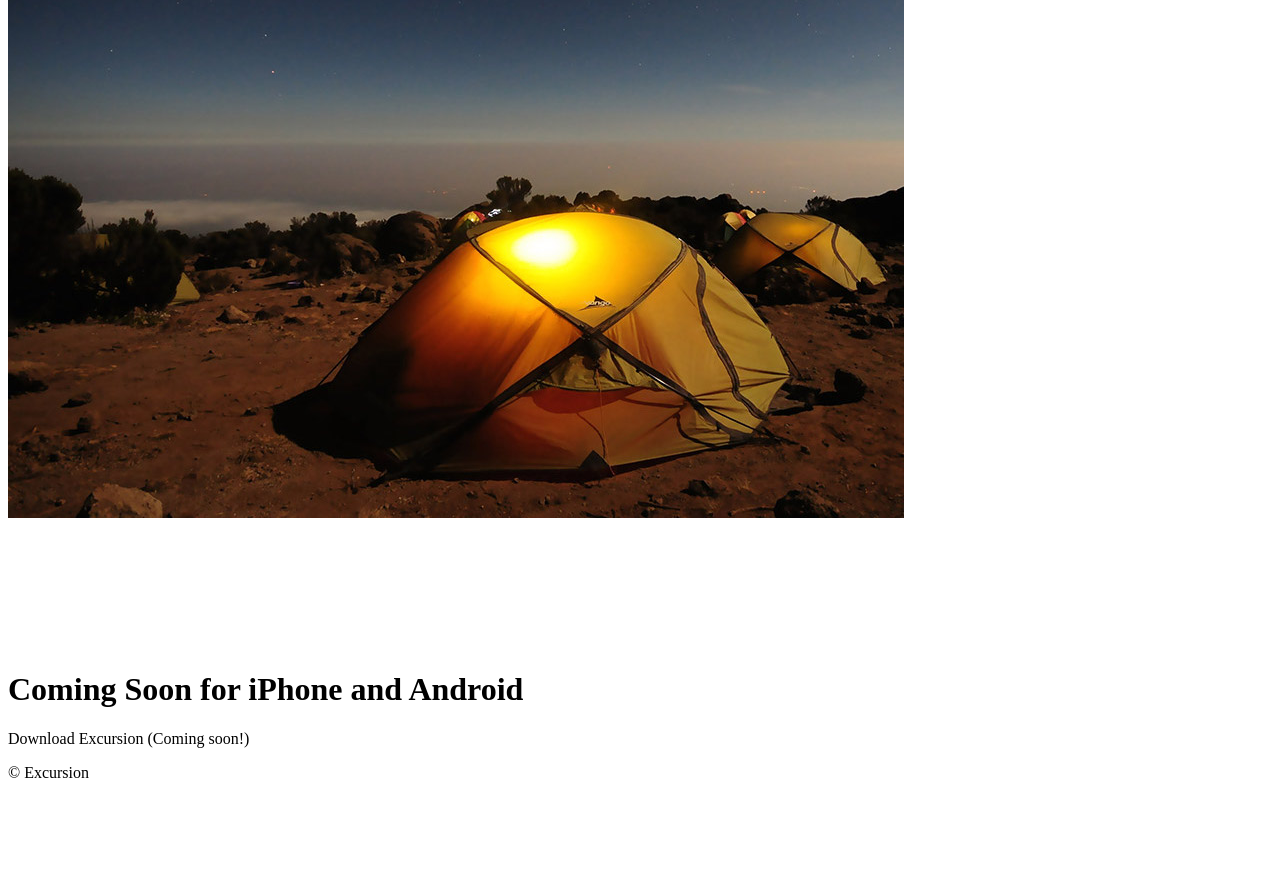
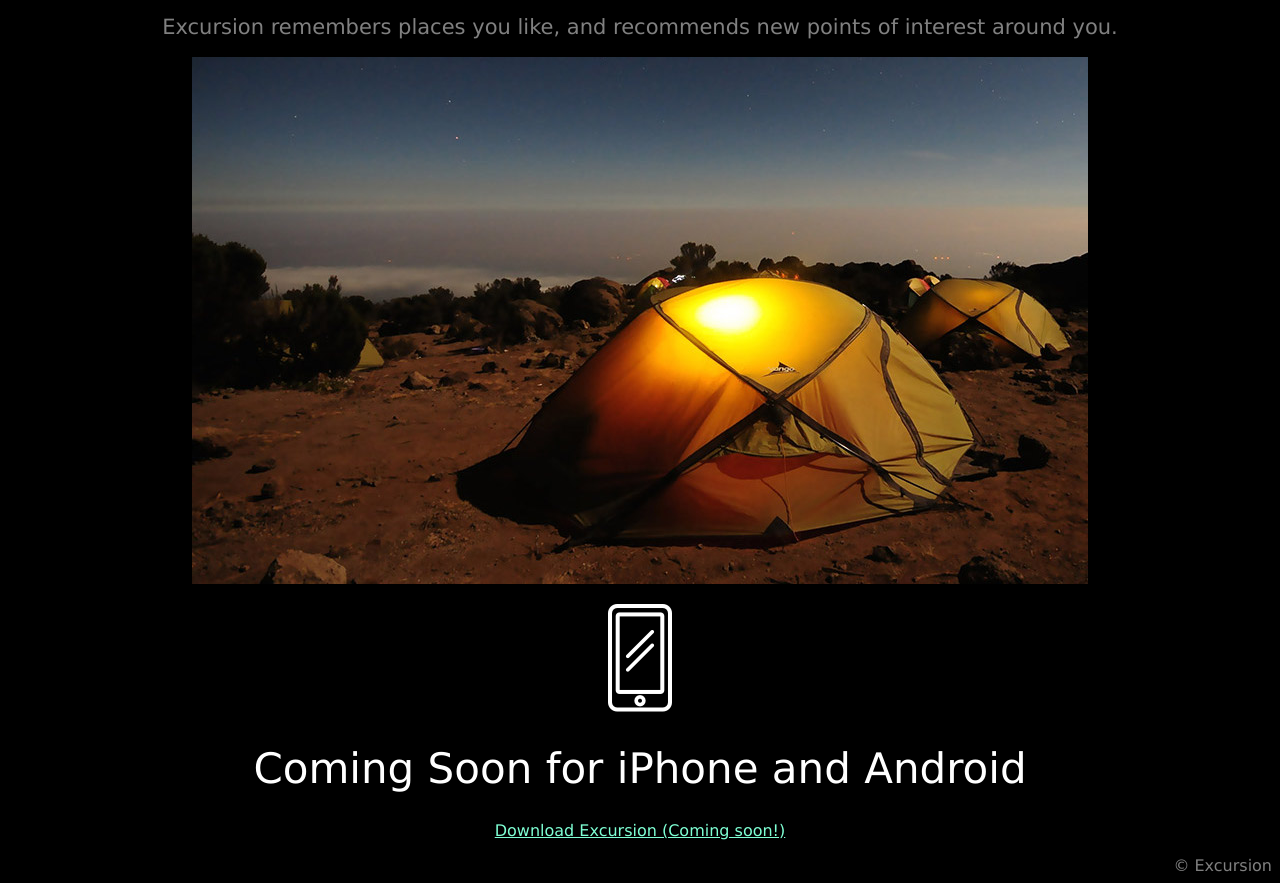
Before and after one commit to kmachain/excursion_codecademy, a plain HTML site: page index.html in a window 1280 px wide. Shown: the part 404-1287 px from the top of the page. Before the commit the page ends 1202 px from the top, so only its background shows below. Drawn offline with Linux system fonts and the light colour scheme.

Commit message:
Final touches.

```diff
--- a/index.html
+++ b/index.html
@@ -17,6 +17,6 @@
       <h1>Coming Soon for iPhone and Android</h1>
       <p class="link">Download Excursion (Coming soon!)</p>
     </div>
-    <p>&copy; Excursion</p>
+    <footer>&copy; Excursion</footer>
   </body>
 </html>
--- a/resources/CSS/style.css
+++ b/resources/CSS/style.css
@@ -0,0 +1,34 @@
+body {
+  font-family: Verdana;
+  text-align: center;
+  background-color: black !important;
+}
+
+.header {
+  font-weight: Normal;
+  font-size: 50px;
+  color: white;
+}
+
+.link {
+  color: aquamarine;
+  text-decoration: underline;
+  font-size: 16px;
+}
+
+footer{
+  text-align: right;
+  color: gray;
+}
+
+.second h1 {
+  font-weight: 300;
+  font-size: 42px;
+  color: white;
+}
+
+h2 {
+  font-size: 21px;
+  color: gray;
+  font-weight: normal;
+}
```
